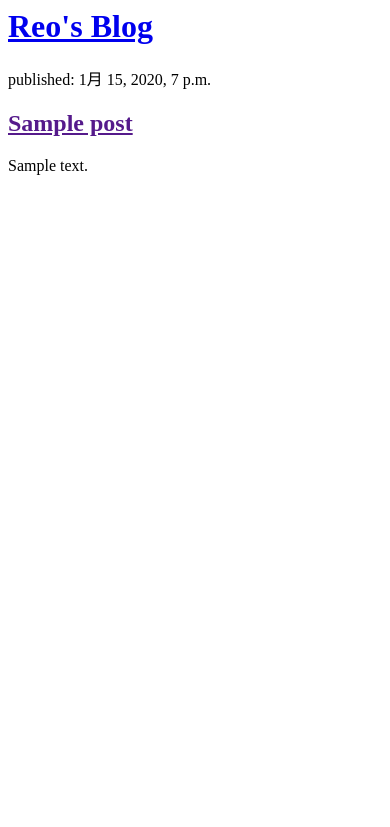
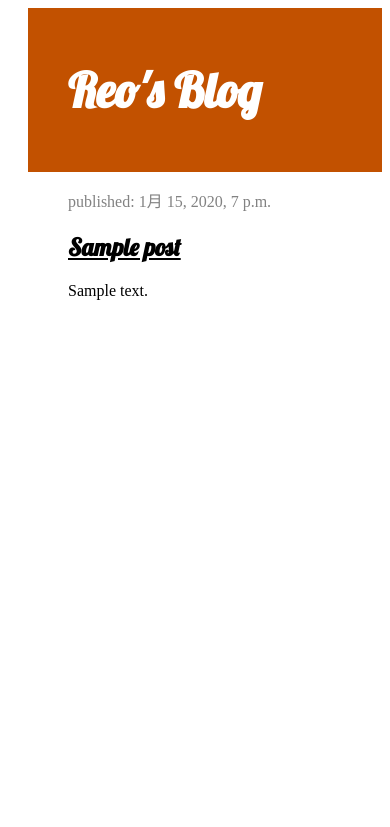
Before and after one commit to ReoKozai/my-first-blog, a Django app: page / in a window 390 px wide. Shown: the top 827 px of the page. Run offline with Django 3.2, Linux system fonts and the light colour scheme; tables that the repository leaves empty hold one stand-in row (values such as "Sample post"); some libraries are stand-ins or nearby versions.

Commit message:
記事を個別に表示させる

```diff
--- /dev/null
+++ b/blog/static/css/blog.css
@@ -0,0 +1,55 @@
+h1 a, h2 a {
+  color: #C25100;
+  font-family: 'lobster';
+}
+
+body{
+  padding-left: 20px;
+}
+
+.page-header {
+  background-color: #C25100;
+  margin-top: 0;
+  padding: 20px 20px 20px 40px;
+}
+
+.page-header h1, .page-header h1 a, .page-header h1 a:visited, .page-header h1 a:active {
+  color: #ffffff;
+  font-size: 36pt;
+  text-decoration: none;
+}
+
+.content {
+  margin-left: 40px;
+}
+
+h1, h2, h3, h4 {
+  font-family: 'Lobster', cursive;
+}
+
+.date {
+  color: #828282;
+}
+
+.save {
+  float: right;
+}
+
+.post-form textarea, .post-form input {
+  width: 100%;
+}
+
+.top-menu, .top-menu:hover, .top-menu:visited {
+  color: #ffffff;
+  float: right;
+  font-size: 26pt;
+  margin-right: 20px;
+}
+
+.post {
+  margin-bottom: 70px;
+}
+
+.post h2 a, .post h2 a:visited {
+  color: #000000;
+}
--- /dev/null
+++ b/blog/templates/blog/base.html
@@ -0,0 +1,26 @@
+{% load static %}
+<html>
+  <head>
+    <title>Reo's Blog</title>
+    <ink rel="stylesheet" href="//maxcdn.bootstrapcdn.com/bootstrap/3.2.0/css/bootstrap.min.css">
+    <link rel="stylesheet" href="//maxcdn.bootstrapcdn.com/bootstrap/3.2.0/css/bootstrap-theme.min.css">
+    <link href="//fonts.googleapis.com/css?family=Lobster&subset=latin,latin-ext" rel="stylesheet" type="text/css">
+    <link rel="stylesheet" href="{% static 'css/blog.css' %}">
+  </head>
+  <body>
+    <div class="page-header">
+      <h1><a href="/">Reo's Blog</a></h1>
+    </div>
+
+    <div class="content container">
+      <div class="row">
+          <div class="col-md-8">
+            {% block content %}
+            {% endblock %}
+          </div>
+      </div>
+    </div>
+
+
+  </body>
+</html>
--- a/blog/templates/blog/post_list.html
+++ b/blog/templates/blog/post_list.html
@@ -1,20 +1,13 @@
-<html>
-  <head>
-    <title>Reo's Blog</title>
-  </head>
-  <body>
-    <div>
-      <h1><a href="/">Reo's Blog</a></h1>
-    </div>
+{% extends 'blog/base.html' %}
 
+{% block content %}
     {% for post in posts %}
-      <div>
-        <p>published: {{ post.published_date}}</p>
-        <h2><a href="">{{ post.title}}</a></h2>
-        <p>{{post.text|linebreaksbr}}</p>
+      <div class="post">
+          <div class="date">
+          <p>published: {{ post.published_date}}</p>
+          </div>
+          <h2><a href="{% url 'post_detail' pk=post.pk %}">{{ post.title}}</a></h2>
+          <p>{{post.text|linebreaksbr}}</p>
       </div>
     {% endfor %}
-
-
-  </body>
-</html>
+{% endblock %}
--- a/blog/urls.py
+++ b/blog/urls.py
@@ -3,4 +3,5 @@ from . import views
 
 urlpatterns=[
   path('',views.post_list,name="post_list"),
+  path('post/<int:pk>/', views.post_detail, name='post_detail'),
 ]
--- a/blog/views.py
+++ b/blog/views.py
@@ -1,8 +1,14 @@
 from django.shortcuts import render
 from django.utils import timezone
 from .models import Post
+from django.shortcuts import render, get_object_or_404
 # Create your views here.
 
 def post_list(request):
   posts=Post.objects.filter(published_date__lte=timezone.now()).order_by("-published_date")
   return render(request,"blog/post_list.html",{"posts":posts})
+
+def post_detail(request,pk):
+  Post.objects.get(pk=pk)
+  post=get_object_or_404(Post,pk=pk)
+  return render(request,"blog/post_detail.html",{"post":post})
```
Also changed, not shown: blog/templates/blog/post_detail.html (added, +13 -0 lines).
